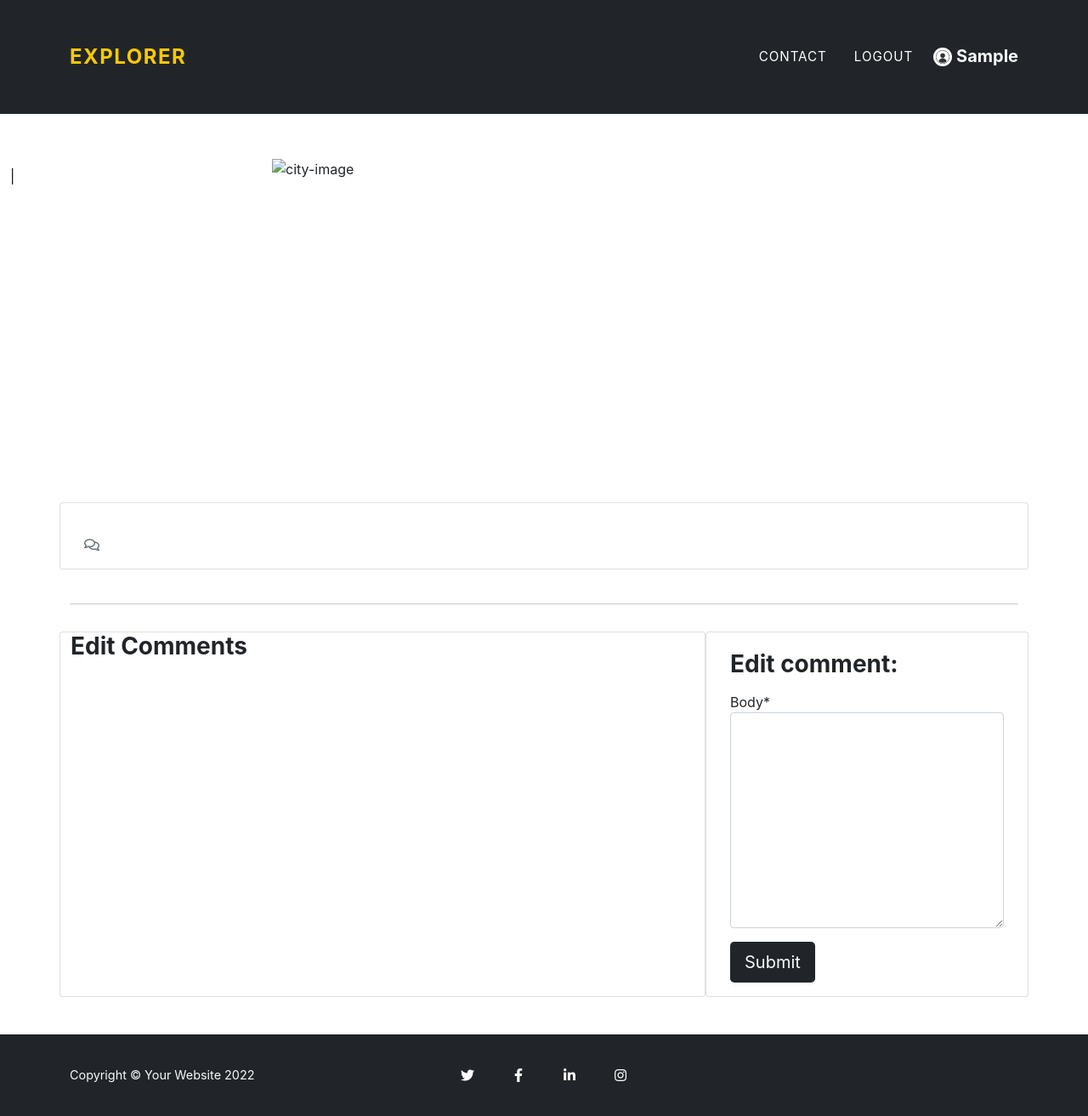
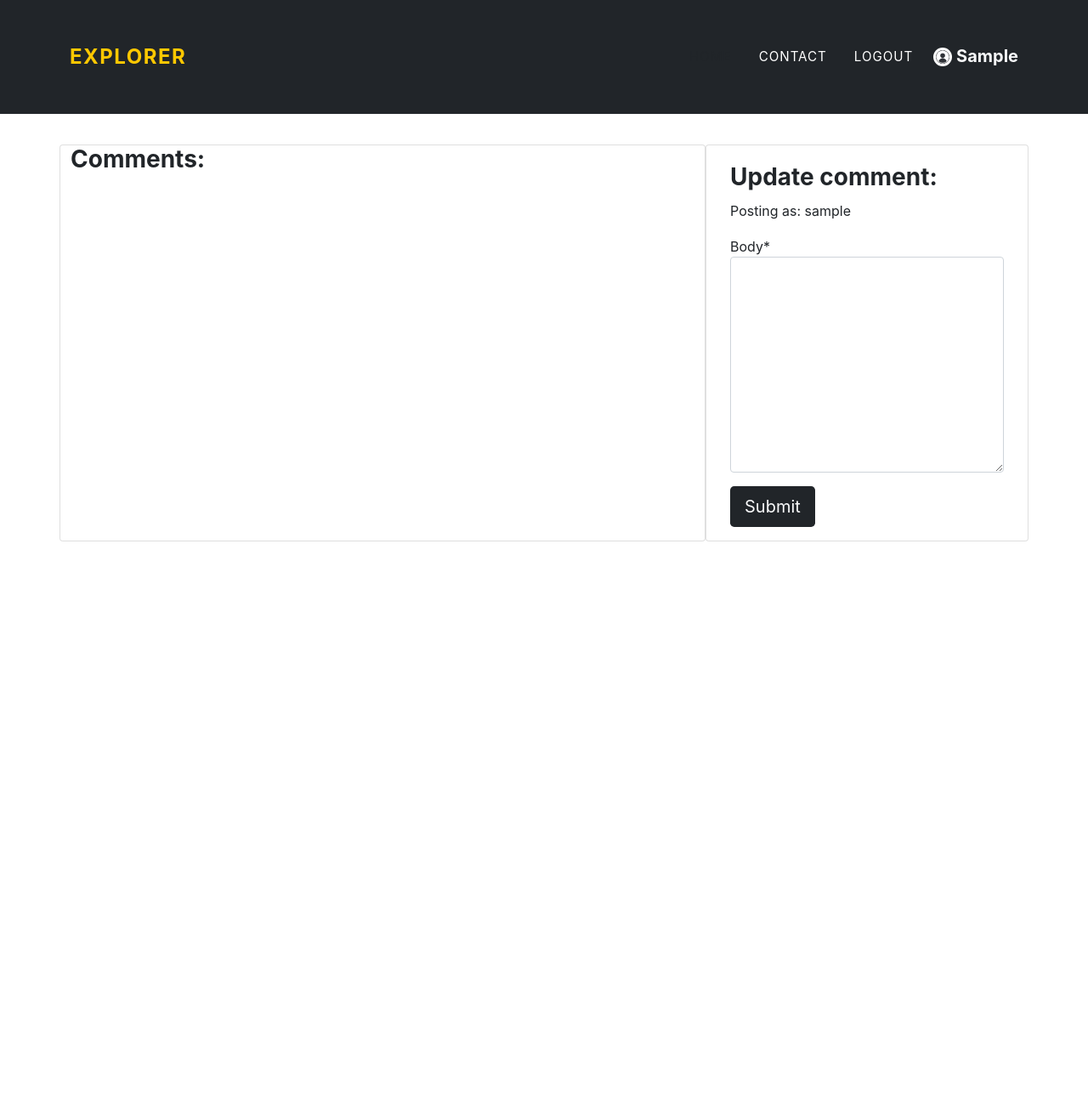
Before and after one commit to Deepak9912/django-travel-blog, a Django app: template templates/post_edit.html in a window 1280 px wide. Shown: the whole page at 85% size. After the commit the page ends 637 px from the top, so only its background shows below. Run offline with Django 3.2, Linux system fonts and the light colour scheme; the template is opened without the code that fills it: values that come from a table or form of the project are taken from there, others are empty; the visitor is signed in with stand-in values (Sample User, id 1); some libraries are stand-ins or nearby versions.

Commit message:
update post_edit.html to edit the content

```diff
--- a/blog/admin.py
+++ b/blog/admin.py
@@ -7,7 +7,7 @@ from django_summernote.admin import SummernoteModelAdmin
 class PostAdmin(SummernoteModelAdmin):
 
     list_display = ('title', 'slug', 'status', 'created_on')
-    search_field = ('title', 'content')
+    search_field = ('title', 'content', 'body')
     prepopulated_fields = {'slug': ('title',)}
     list_filter = ('status', 'created_on')
     summernote_fields = ('content',)
@@ -26,4 +26,4 @@ class CommentAdmin(admin.ModelAdmin):
 
 @admin.register(Contact)
 class ContactAdmin(admin.ModelAdmin):
-    search_field = ('name', 'email', 'body')
+    search_field = ('name', 'email', 'message')
--- a/blog/models.py
+++ b/blog/models.py
@@ -10,16 +10,15 @@ STATUS = ((0, "Draft"), (1, "Published"))
 class Post(models.Model):
     title = models.CharField(max_length=150, unique=True)
     slug = models.SlugField(max_length=200, unique=True)
-    body = models.TextField()
     author = models.ForeignKey(
         User, on_delete=models.CASCADE, related_name="blog_posts")
     updated_on = models.DateTimeField(auto_now=True)
     content = models.TextField()
+    body = models.TextField()
     featured_image = CloudinaryField('image', default='placeholder')
     excerpt = models.TextField(blank=True)
     created_on = models.DateTimeField(auto_now=True)
     status = models.IntegerField(choices=STATUS, default=0)
-    likes = models.ManyToManyField(User, related_name="blog_likes", blank=True)
 
 
     class Meta:
@@ -28,8 +27,6 @@ class Post(models.Model):
     def __str__(self):
         return self.title
 
-    def number_of_likes(self):
-        return self.likes.count()
 
 
 class Comment(models.Model):
--- a/templates/detail_blog.html
+++ b/templates/detail_blog.html
@@ -161,3 +161,4 @@
         </div>
     </div>
   </footer>
+  </body>
--- a/templates/post_edit.html
+++ b/templates/post_edit.html
@@ -62,52 +62,10 @@
 
 {% load crispy_forms_tags %}
 
-<div class="blog">
-    <div class="container">
-        <div class="row g-0 mb-2 mt-3">
-            <div class="col-md-6 bloghead-text">
-                <!-- Post title goes in these h1 tags -->
-                <h1 class="post-title">{{ post.title }}</h1>
-                <!-- Post author goes before the | the post's created date goes after -->
-                <p class="post-subtitle">{{ post.author }} | {{ post.created_on }}</p>
-            </div>
-            <div class="d-none d-md-block col-md-6 blogimage">
-                {% if "placeholder" in post.featured_image.url %}
-                <img src="https://codeinstitute.s3.amazonaws.com/fullstack/blog/default.jpg" width="100%" alt="code-institue-image">
-                {% else %}
-                <img src=" {{ post.featured_image.url }}" width="100%" alt="city-image" >
-                {% endif %}
-            </div>
-        </div>
-    </div>
-</div>
-
 <div class="container">
     <div class="row">
-        <div class="col card mb-4  mt-3 left  top">
-            <div class="card-body">
-                <p class="card-text ">
-                    {{ post.content | safe }}
-                </p>
-                <div class="row">
-                    <div class="col-1">
-                        {% with comments.count as total_comments %}
-                        <strong class="text-secondary"><i class="far fa-comments"></i>
-                            {{ total_comments }}</strong>
-                        {% endwith %}
-                    </div>
-                </div>
-            </div>
-        </div>
-    </div>
-    <div class="row">
-        <div class="col">
-            <hr>
-        </div>
-    </div>
-    <div class="row">
         <div class="col-md-8 card mb-4  mt-3 ">
-            <h3>Edit Comments</h3>
+            <h3>Comments:</h3>
             <div class="card-body">
                 {% for comment in comments %}
                 <div class="comments" style="padding: 10px;">
@@ -118,36 +76,24 @@
                         </span> wrote:
                     </p>
                     {{ comment.body | linebreaks }}
+                    <a href="{% url 'post-edit' comment.id %}">
+                        <button>Edit</button>
+                    </a>
                 </div>
                 {% endfor %}
             </div>
         </div>
         <div class="col-md-4 card mb-4  mt-3 ">
             <div class="card-body">
-                {% if user.is_authenticated %}
-
-                <h3>Edit comment:</h3>
+                <h3>Update comment:</h3>
+                <p>Posting as: {{ user.username }}</p>
                 <form method="post" style="margin-top: 15px;">
                     {{ comment_form | crispy }}
                     {% csrf_token %}
                     <button type="submit" class="btn btn-signup btn-lg bg-dark text-light mt-3">Submit</button>
                 </form>
-                {% endif %}
             </div>
         </div>
     </div>
 </div>
-<!--footer-->
-<footer class="footer py-2 bg-dark text-light">
-    <div class="container">
-        <div class="row align-items-center">
-            <div class="col-lg-4 text-lg-start">Copyright &copy; Your Website 2022</div>
-            <div class="col-lg-4 my-3 my-lg-0">
-                <a class="btn btn-dark btn-social mx-2" href="https://twitter.com" aria-label="Twitter" target="_blank" rel="noopener" ><i class="fab fa-twitter"></i></a>
-                <a class="btn btn-dark btn-social mx-2" href="https://facebook.com" aria-label="Facebook" target="_blank" rel="noopener" ><i class="fab fa-facebook-f"></i></a>
-                <a class="btn btn-dark btn-social mx-2" href="https://linkedin.com" aria-label="LinkedIn" target="_blank" rel="noopener" ><i class="fab fa-linkedin-in"></i></a>
-                <a class="btn btn-dark btn-social mx-2" href="https://instagram.com" aria-label="Instagram" target="_blank" rel="noopener"><i class="fab fa-instagram"></i></a>
-            </div>
-        </div>
-    </div>
-  </footer>
+  </body>
```
Also changed, not shown: blog/views.py (+2 -6 lines), blog/migrations/0002_auto_20220621_2111.py, blog/migrations/0003_auto_20220622_1857.py (added), blog/migrations/0004_post_body.py (added).
